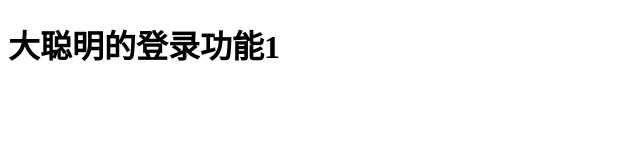
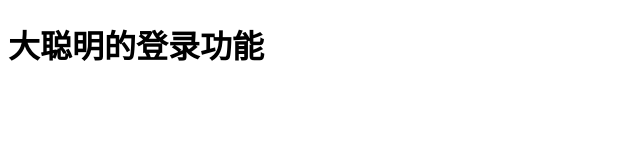
Before and after one commit to xws12138/xws, a plain HTML site: page reg1.html in a window 1280 px wide. Shown: the full height of the page, 0-640 px from the left. Drawn offline with Linux system fonts and the light colour scheme.

Commit message:
大聪明又进行了修改

```diff
--- a/reg1.html
+++ b/reg1.html
@@ -8,7 +8,7 @@
 </head>
 
 <body>
-    <h1>大聪明的登录功能1</h1>
+    <h1>大聪明的登录功能</h1>
 </body>
 
 </html>
```
